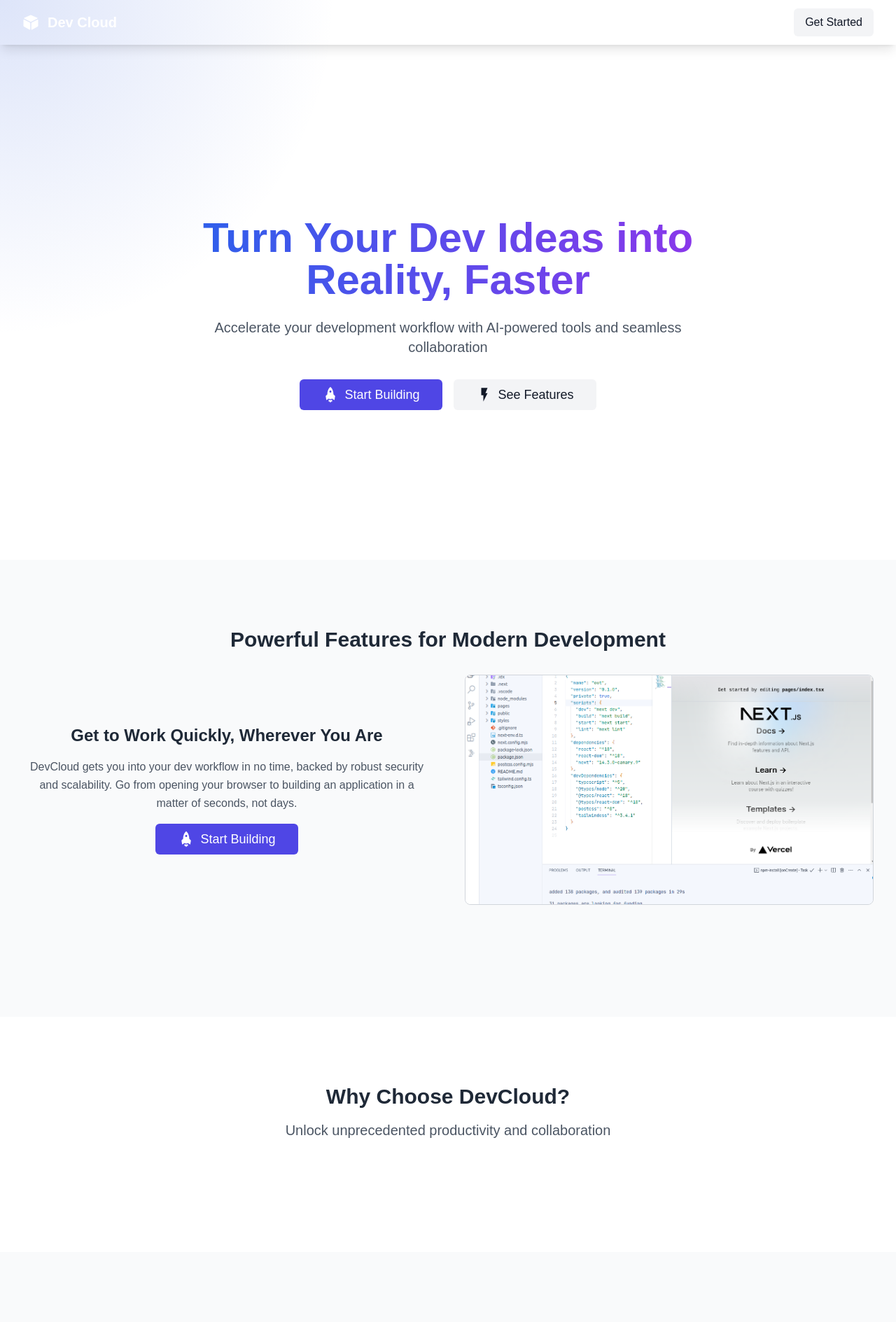
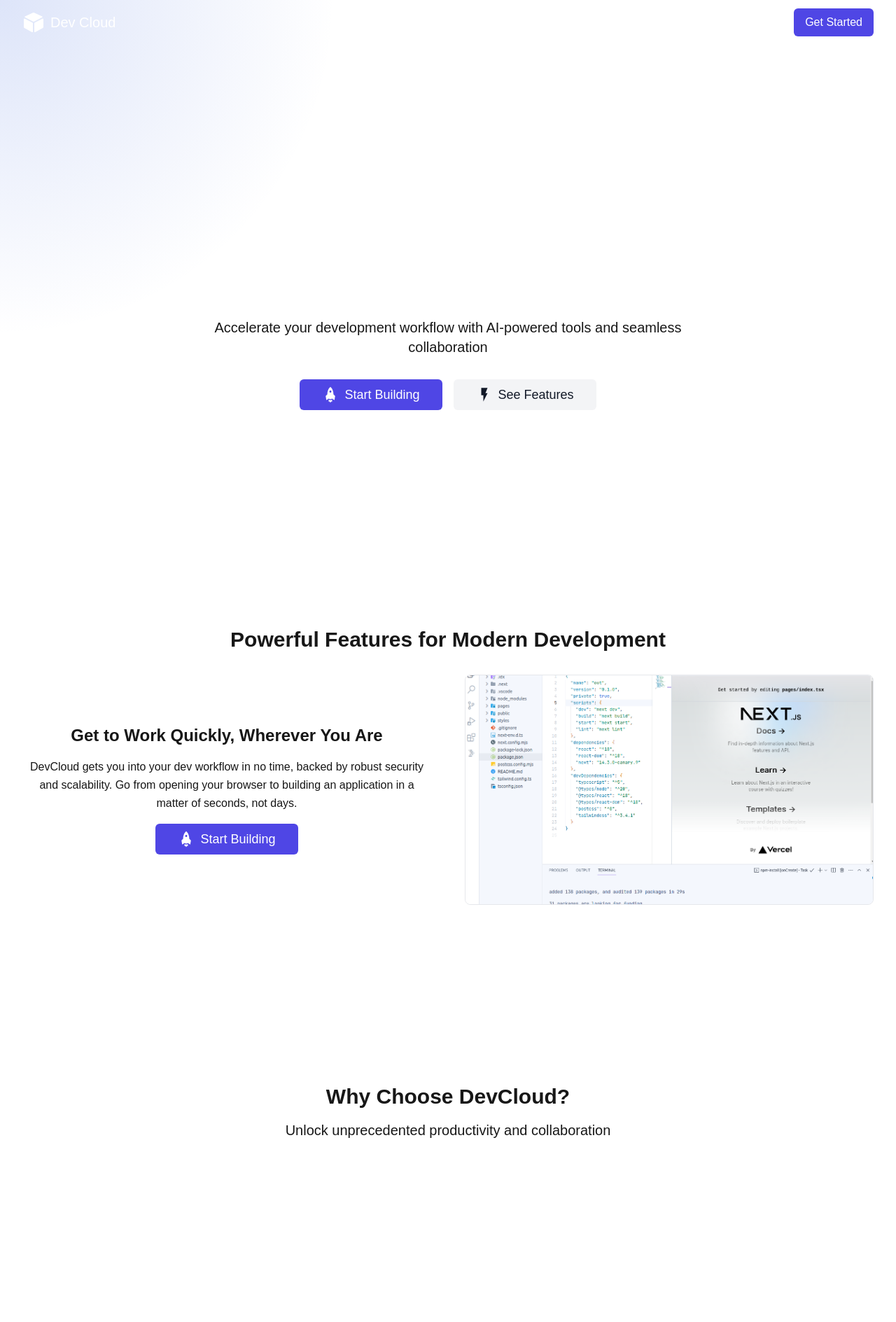
Before and after one commit to zhangyu528/dev-cloud, a Next.js app in the folder frontend/: page / in a window 1280 px wide. Shown: the top 1889 px of the page at 70% size. Built offline with nearby package versions, Linux system fonts and the light colour scheme.

Commit message:
fix landingPage 只有一种颜色 theme

```diff
--- a/frontend/src/app/landing/landingPage.tsx
+++ b/frontend/src/app/landing/landingPage.tsx
@@ -25,7 +25,7 @@ export default function LandingPage() {
             transition={{ duration: 0.8, ease: 'easeOut' }}
             className="text-5xl md:text-6xl font-extrabold
               bg-clip-text text-transparent
-              bg-gradient-to-r from-blue-600 to-purple-600
+              bg-gradient-to-r
               dark:from-blue-400 dark:to-purple-400"
           >
             Turn Your Dev Ideas into Reality, Faster
@@ -35,7 +35,7 @@ export default function LandingPage() {
             initial={{ opacity: 0, scale: 0.8 }}
             animate={{ opacity: 1, scale: 1 }}
             transition={{ duration: 1, ease: 'easeOut', delay: 0.2 }}
-            className="mt-6 text-xl text-gray-600 dark:text-gray-400 max-w-2xl mx-auto"
+            className="mt-6 text-xl dark:text-gray-400 max-w-2xl mx-auto"
           >
             Accelerate your development workflow with AI-powered tools and seamless collaboration
           </motion.p>
@@ -72,19 +72,19 @@ export default function LandingPage() {
       </section>
 
       {/* Features Section */}
-      <section id="features" className="py-24 bg-gray-50 dark:bg-gray-900">
+      <section id="features" className="py-24 dark:bg-gray-900">
         <div className="max-w-7xl mx-auto px-4 sm:px-6 lg:px-8">
           <div className="text-center">
-            <h2 className="text-3xl font-bold text-gray-800 dark:text-gray-100 mb-8">
+            <h2 className="text-3xl font-bold dark:text-gray-100 mb-8">
               Powerful Features for Modern Development
             </h2>
 
             <div className="grid md:grid-cols-2 gap-12 items-center mb-16">
               <div className="space-y-4">
-                <h3 className="text-2xl font-bold text-gray-800 dark:text-gray-100">
+                <h3 className="text-2xl font-bold dark:text-gray-100">
                   Get to Work Quickly, Wherever You Are
                 </h3>
-                <p className="text-gray-600 dark:text-gray-300 leading-relaxed">
+                <p className="dark:text-gray-300 leading-relaxed">
                   DevCloud gets you into your dev workflow in no time, backed by robust security and scalability.
                   Go from opening your browser to building an application in a matter of seconds, not days.
                 </p>
@@ -101,7 +101,7 @@ export default function LandingPage() {
                 </div>
               </div>
               <motion.div
-                className="rounded-lg overflow-hidden border border-gray-300 dark:border-gray-600 aspect-video"
+                className="rounded-lg overflow-hidden border dark:border-gray-600 aspect-video"
                 initial={{ opacity: 0, scale: 0.95 }}
                 animate={{ opacity: 1, scale: 1 }}
                 transition={{
@@ -135,13 +135,13 @@ export default function LandingPage() {
       </section>
 
       {/* Benefits Section: Highlight key advantages */}
-      <section id="benefits" className="py-24 bg-white dark:bg-gray-800">
+      <section id="benefits" className="py-24 dark:bg-gray-800">
         <div className="max-w-7xl mx-auto px-4 sm:px-6 lg:px-8">
           <div className="text-center mb-16">
-            <h2 className="text-3xl font-bold text-gray-800 dark:text-gray-100">
+            <h2 className="text-3xl font-bold dark:text-gray-100">
               Why Choose DevCloud?
             </h2>
-            <p className="mt-4 text-xl text-gray-600 dark:text-gray-300">
+            <p className="mt-4 text-xl dark:text-gray-300">
               Unlock unprecedented productivity and collaboration
             </p>
           </div>
@@ -150,13 +150,13 @@ export default function LandingPage() {
       </section>
 
       {/* Social Proof Section: Testimonials and User Stats */}
-      <section id="social-proof" className="py-24 bg-gray-50 dark:bg-gray-900">
+      <section id="social-proof" className="py-24 dark:bg-gray-900">
         <div className="max-w-7xl mx-auto px-4 sm:px-6 lg:px-8">
           <div className="text-center mb-16">
-            <h2 className="text-3xl font-bold text-gray-800 dark:text-gray-100">
+            <h2 className="text-3xl font-bold dark:text-gray-100">
               Trusted by Developers Worldwide
             </h2>
-            <p className="mt-4 text-xl text-gray-600 dark:text-gray-300">
+            <p className="mt-4 text-xl dark:text-gray-300">
               Join thousands of developers who are transforming their workflow
             </p>
           </div>
@@ -186,13 +186,13 @@ export default function LandingPage() {
       </section>
 
       {/* FAQ Section: Common Questions */}
-      <section id="faq" className="py-24 bg-white dark:bg-gray-800">
+      <section id="faq" className="py-24 dark:bg-gray-800">
         <div className="max-w-7xl mx-auto px-4 sm:px-6 lg:px-8">
           <div className="text-center mb-16">
-            <h2 className="text-3xl font-bold text-gray-800 dark:text-gray-100">
+            <h2 className="text-3xl font-bold dark:text-gray-100">
               Frequently Asked Questions
             </h2>
-            <p className="mt-4 text-xl text-gray-600 dark:text-gray-300">
+            <p className="mt-4 text-xl dark:text-gray-300">
               Got questions? We've got answers
             </p>
           </div>
--- a/frontend/src/components/Footer.tsx
+++ b/frontend/src/components/Footer.tsx
@@ -1,16 +1,59 @@
 'use client'
 
-import { ThemeToggle } from '@/components/ThemeToggle'
+import Link from 'next/link';
 
 export default function Footer() {
   return (
-    <footer className="bg-white dark:bg-gray-800 py-4">
-      <div className="max-w-7xl mx-auto px-4 sm:px-6 lg:px-8 flex items-center justify-between">
-        <div className="text-xs text-gray-600 dark:text-gray-400">
-          © 2025, DEV CLOUD Inc.
+    <footer className="bg-gray-1000 text-white text-sm py-4 mt-auto">
+      <div className="container mx-auto px-4">
+        <div className="flex flex-col md:flex-row justify-between items-center">
+          {/* 版权信息 */}
+          <div className="mb-4 md:mb-0">
+            <p>&copy; {new Date().getFullYear()} My Website. All rights reserved.</p>
+          </div>
+
+          {/* 导航链接 */}
+          <nav className="flex space-x-4">
+            <Link href="/about" className="hover:text-gray-400">
+              About
+            </Link>
+            <Link href="/privacy" className="hover:text-gray-400">
+              Privacy Policy
+            </Link>
+            <Link href="/terms" className="hover:text-gray-400">
+              Terms of Service
+            </Link>
+          </nav>
+
+          {/* 社交媒体链接 */}
+          <div className="flex space-x-4 mt-4 md:mt-0">
+            <a
+              href="https://twitter.com"
+              target="_blank"
+              rel="noopener noreferrer"
+              className="hover:text-gray-400"
+            >
+              Twitter
+            </a>
+            <a
+              href="https://facebook.com"
+              target="_blank"
+              rel="noopener noreferrer"
+              className="hover:text-gray-400"
+            >
+              Facebook
+            </a>
+            <a
+              href="https://instagram.com"
+              target="_blank"
+              rel="noopener noreferrer"
+              className="hover:text-gray-400"
+            >
+              Instagram
+            </a>
+          </div>
         </div>
-        <ThemeToggle />
       </div>
     </footer>
-  )
-}
+  );
+};
--- a/frontend/src/components/Header.tsx
+++ b/frontend/src/components/Header.tsx
@@ -1,14 +1,12 @@
 'use client'
 
 import Link from 'next/link'
-import { usePathname } from 'next/navigation'
-import { IoMdCube } from "react-icons/io";
-import Button from '@/components/buttons/Button';
 import { useRouter } from 'next/navigation'
+import { IoMdCube } from 'react-icons/io'
+import Button from '@/components/buttons/Button'
 import { useState, useEffect } from 'react'
 
 export default function Header() {
-  const pathname = usePathname()
   const router = useRouter()
   const [isScrolled, setIsScrolled] = useState(false)
 
@@ -23,42 +21,30 @@ export default function Header() {
   }, [])
 
   return (
-    <nav
+    <header
       className={`
         fixed top-0 left-0 right-0 z-50
         transition-all duration-300
         ${isScrolled
-          ? 'bg-white/90 dark:bg-gray-800/90 backdrop-blur-sm shadow-md'
-          : 'bg-transparent'}
-        hover:shadow-lg
+          ? 'bg-gray-800 text-white shadow-lg bg-opacity-50 backdrop-blur-md'
+          : 'bg-transparent text-white'}
       `}
     >
-      <div className="max-w-7xl mx-auto px-4 sm:px-6 lg:px-8">
-        <div className="flex justify-between h-16 items-center">
-          <div className="flex-shrink-0">
-            <Link href="/" className={`
-              flex items-center space-x-3
-              ${isScrolled
-                ? 'text-gray-800 dark:text-white'
-                : 'text-white dark:text-gray-200'}
-            `}>
-              <IoMdCube className="w-6 h-6" />
-              <span className="text-xl font-semibold">
+      <div className="max-w-7xl mx-auto px-4 sm:px-6 lg:px-8 flex items-center justify-between h-16">
+        <Link href="/" className="flex items-center">
+          <IoMdCube className="h-8 w-8" />
+          <span className="ml-2 text-xl">
             Dev Cloud
           </span>
         </Link>
-          </div>
-          <div className="flex space-x-4">
         <Button
           onClick={() => router.push("/login")}
-              variant={isScrolled ? "primary" : "secondary"}
+          variant="primary"
           size="md"
         >
           Get Started
         </Button>
       </div>
-        </div>
-      </div>
-    </nav>
+    </header>
   )
 }
```
Lines whose indentation alone changed are shown as unchanged.
